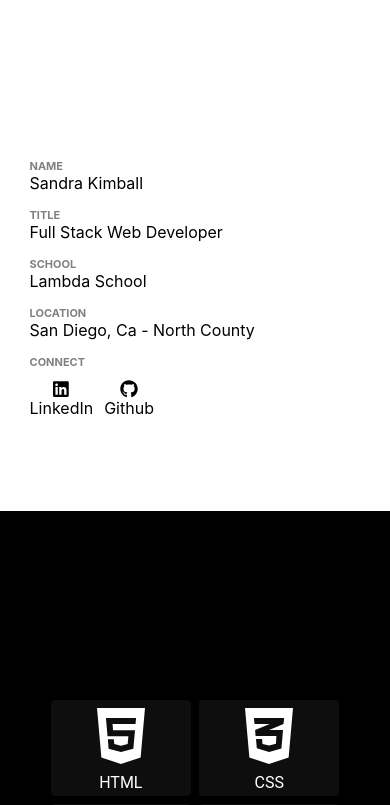
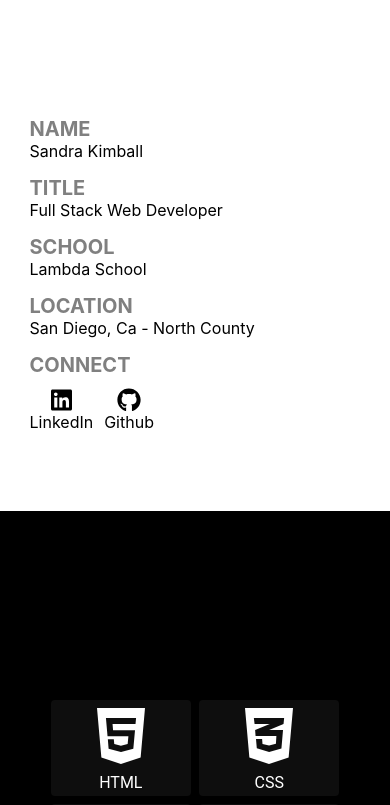
Before and after one commit to sandramkimball/sandramkimball, a React (Create React App) app in the folder portfolio/: page / in a window 390 px wide. Shown: the part 1177-1982 px from the top of the page. Built offline with nearby package versions, Linux system fonts and the light colour scheme.

Commit message:
completed 2 other media sizes

```diff
--- a/portfolio/src/App.css
+++ b/portfolio/src/App.css
@@ -50,10 +50,23 @@
 /* --- MEDIA --- */
 
 @media only screen and (max-width: 1024px){
-  /* banner 2 + skills */
-  /* .tech-stack ul{
-    flex-wrap: wrap;
-  } */
+  /* banner 1 */
+  .pic-title{width: 40% !important;}
+  .skills-container{width: 40% !important}
+  .skills-container h6{font-size: 2rem !important}
+  .skills-container p{font-size:1.5rem !important}
+  .skills-container svg{font-size:1.5rem !important}
+
+
+  /* banner 3 */
+  .pj-container img{
+    max-width: 60vw;
+    max-height: 50vh;
+    object-fit: contain;
+  }
+  .pj-container h2{font-size: 3rem;}
+  .pj-container p{font-size: 2rem; max-width: 60vw !important;}
+
 }
 
 @media only screen and (max-width: 850px) {
@@ -77,19 +90,8 @@
 
 
   /* banner 1 */
-  .pic-title{
-    width: 40%;
-  }
-  .skills-container{
-    width: 40%
-  }
-
-  /* banner 3 */
-  .pj-container img{
-    max-width: 60vw;
-    max-height: 50vh;
-    object-fit: contain;
-  }
+  .skills-container h6{font-size: 1.25rem !important}
+  .skills-container p{font-size:1rem !important}
 
 }
 
@@ -131,12 +133,8 @@
     width: 40% !important
   }
 
-
   /* banner 3 */
-  /* .pj-container img{
-    max-width: 60vw;
-    max-height: 50vh;
-    object-fit: contain;
-  } */
+  .pj-container h2{font-size: 1.25rem;}
+  .pj-container p{display: none}
 
 }
```
